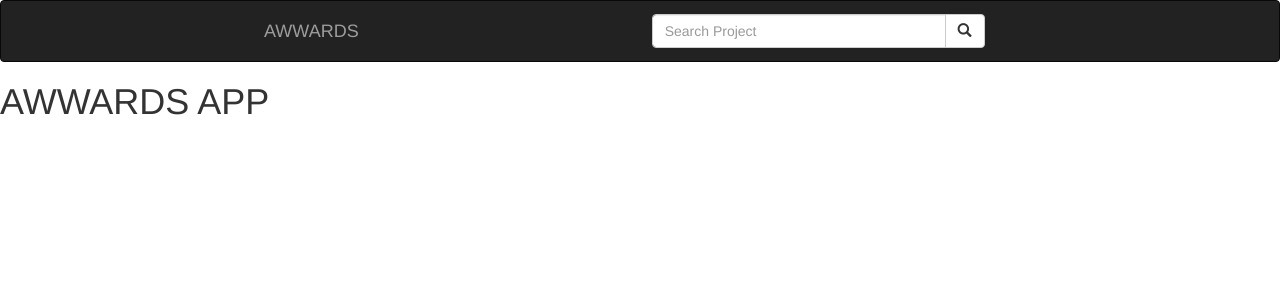
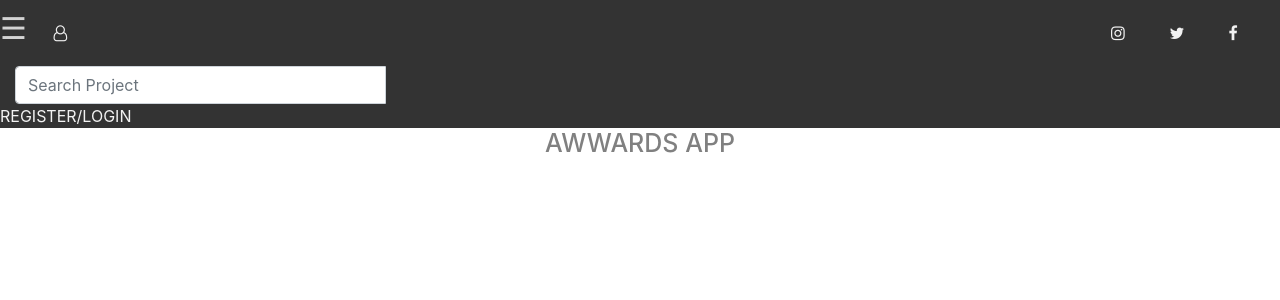
Before and after one commit to JamesMusyoka/AWWARDS, a Django app: template aww/templates/base.html in a window 1280 px wide. Shown: the top 300 px of the page. Run offline with Django 3.2, Linux system fonts and the light colour scheme; the template is opened without the code that fills it, so the values that code supplies are empty; some libraries are stand-ins or nearby versions.

Commit message:
Added a navbar for styling

```diff
--- a/aww/templates/navbar.html
+++ b/aww/templates/navbar.html
@@ -1,13 +1,82 @@
-  <link rel="stylesheet" href="https://maxcdn.bootstrapcdn.com/bootstrap/3.4.0/css/bootstrap.min.css">
-  <script src="https://ajax.googleapis.com/ajax/libs/jquery/3.3.1/jquery.min.js"></script>
-  <script src="https://maxcdn.bootstrapcdn.com/bootstrap/3.4.0/js/bootstrap.min.js"></script>
+<!DOCTYPE html>
+<html>
 
+<head>
+  <meta name="viewport" content="width=device-width, initial-scale=1">
+  <link rel="stylesheet" href="https://cdnjs.cloudflare.com/ajax/libs/font-awesome/4.7.0/css/font-awesome.min.css">
+  <style>
+    body {
+      margin: 0;
+      color: lightgrey;
+    }
+    h1 {
+      font-size: 25px;
+      text-align: center;
+      color: grey;
+    }
+    .topnav {
+      overflow: hidden;
+      background-color: #333;
+    }
+    .topnav a {
+      /* float: left; */
+      color: #f2f2f2;
+      text-align: center;
+      text-decoration: none;
+      font-size: 16px;
+    }
+    .topnav a:hover {
+      background-color: #ddd;
+      color: black;
+    }
+    .topnav a.active {
+      background-color: #4CAF50;
+      color: white;
+    }
+    .fa {
+      padding: 20px;
+      font-size: 30px;
+      width: 50px;
+      text-align: center;
+      text-decoration: none;
+      margin: 5px 2px;
+    }
+    .fa:hover {
+      opacity: 0.7;
+    }
+    .fa-instagram,
+    .fa-twitter,
+    .fa-facebook {
+      color: lightgrey;
+    }
+    .social {
+      float: right;
+      padding-right: 20px;
+    }
+    ul {
+      list-style-type: none;
+    }
+    .navbar-form {
+      text-align: right;
+    }
+  </style>
+</head>
 
-<nav class="navbar navbar-inverse">
-  <div class="container-fluid">
-    <div class="navbar-header">
-      <a class="navbar-brand" href="#">AWWARDS</a>
-    </div>
+<body>
+
+  <!-- nav1 -->
+  <div class="topnav">
+
+    <!-- menu icon -->
+    <span style="font-size:30px;cursor:pointer;color:lightgrey" onclick="openNav()">&#9776;</span>
+
+    <a class="fa fa-user-o" href="{% url 'profile'%}"></a>
+
+    <div class="social">
+      <a href="https://www.instagram.com/awwwards/" class="fa fa-instagram"></a>
+      <a href="https://twitter.com/awwwards" class="fa fa-twitter"></a>
+      <a href="https://web.facebook.com/awwwards/?_rdc=1&_rdr" class="fa fa-facebook"></a>
+    </div><br>
 
     <div class="col-sm-4 col-md-4 navbar-right">
 
@@ -21,6 +90,13 @@
               </div>
 
             </form>
-          </div>
     </div>
-</nav>
+
+
+    <a href="/accounts/login">REGISTER/LOGIN</a>
+
+  </div>
+
+  </div>
+
+</body>
```
